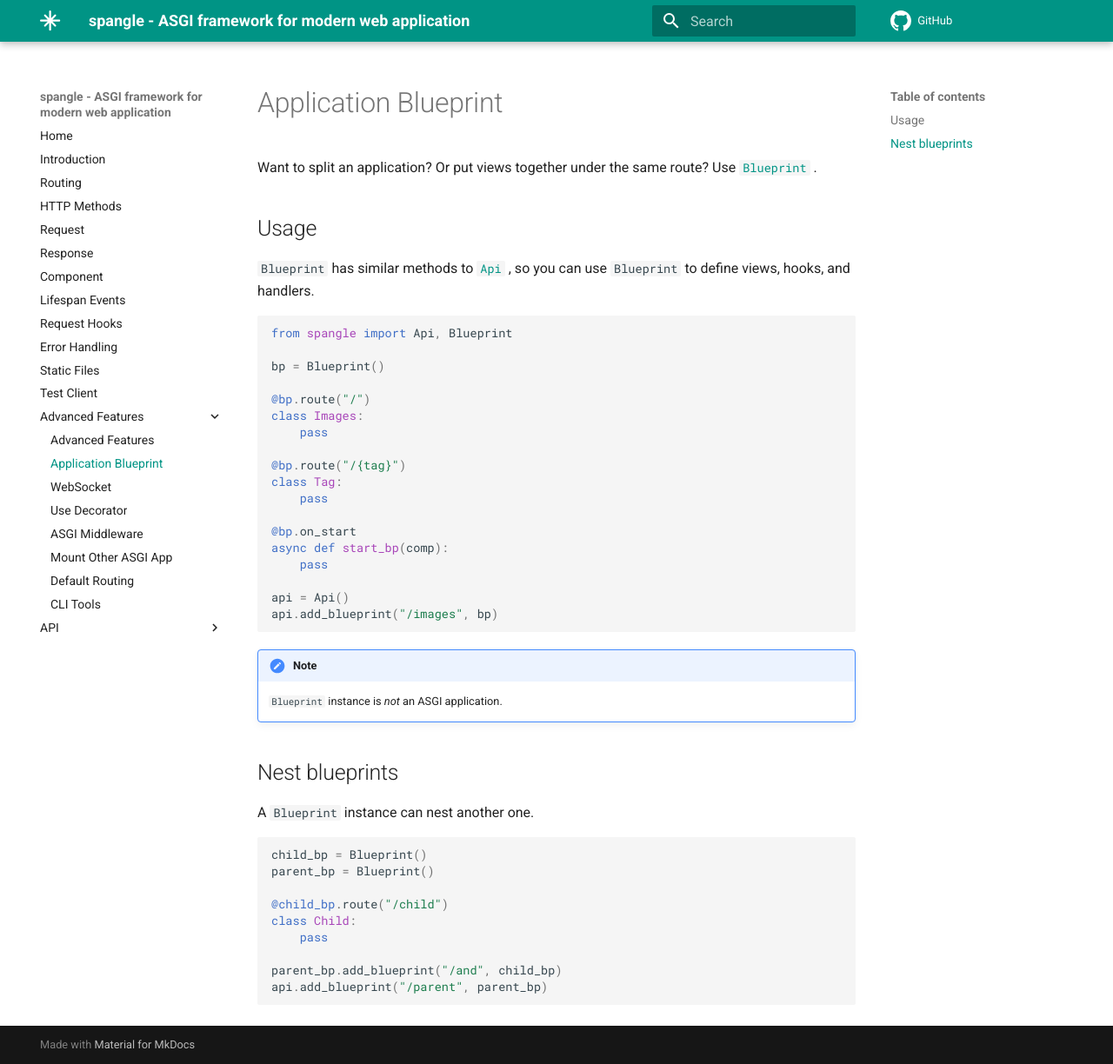
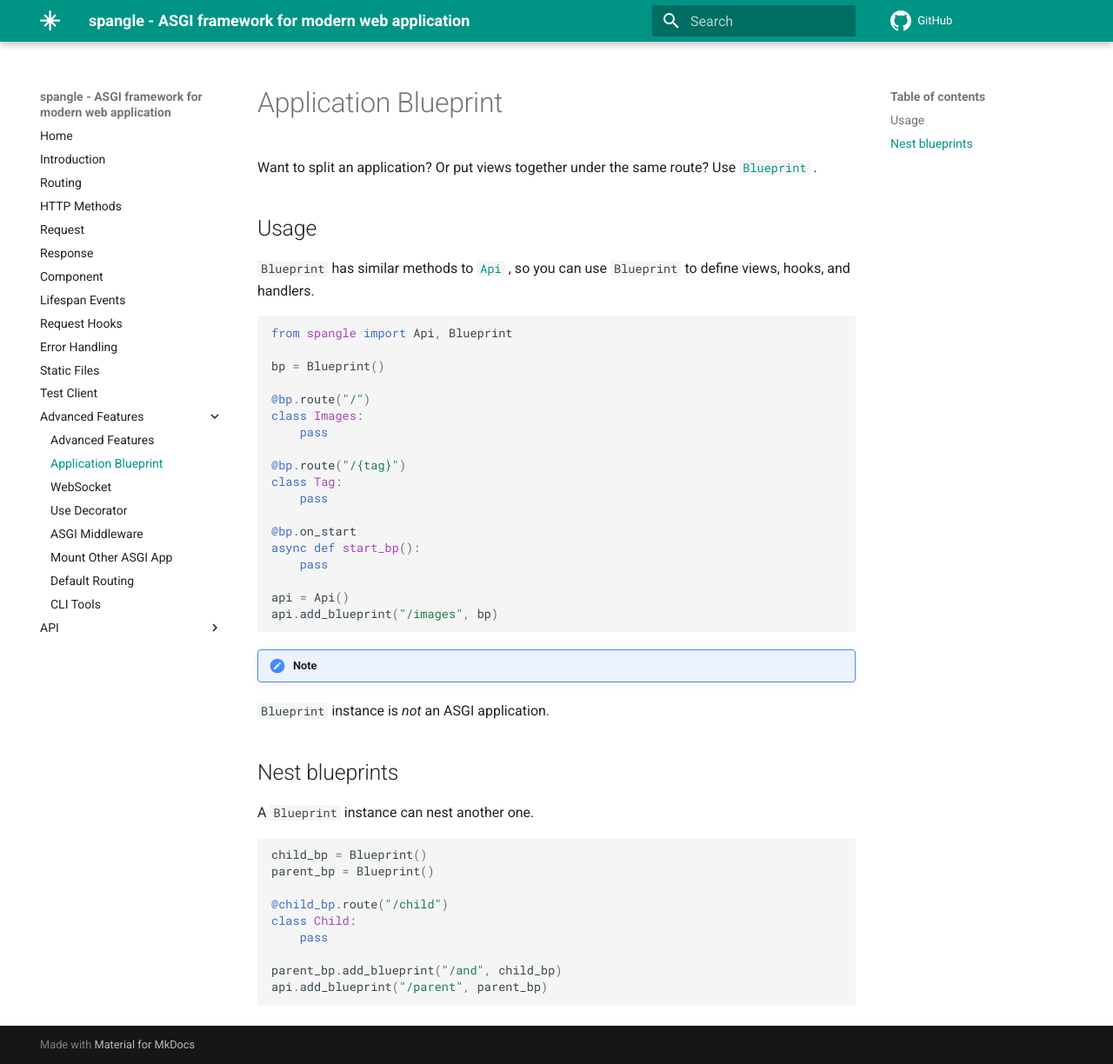
Before and after one commit to tkamenoko/spangle, an MkDocs documentation site: the page built from markdown/advanced/blueprint.md, in a window 1280 px wide and 1224 px high. Shown: the whole window at 87% size. Built offline with MkDocs 1.6.1 and Material for MkDocs 9.7.7, drawn with Linux system fonts in a browser that asks for light colours; comment, search, counter and statistics services are not loaded.

Commit message:
fix: blueprint

````diff
--- a/markdown/advanced/blueprint.md
+++ b/markdown/advanced/blueprint.md
@@ -20,7 +24,7 @@ class Tag:
     pass
 
 @bp.on_start
-async def start_bp(comp):
+async def start_bp():
     pass
 
 api = Api()
@@ -29,7 +33,7 @@ api.add_blueprint("/images", bp)
 ```
 
 !!! Note
-    `Blueprint` instance is *not* an ASGI application.
+`Blueprint` instance is _not_ an ASGI application.
 
 ## Nest blueprints
 
````
Also changed, not shown: other parts of markdown/advanced/blueprint.md (+4 -0 lines).
